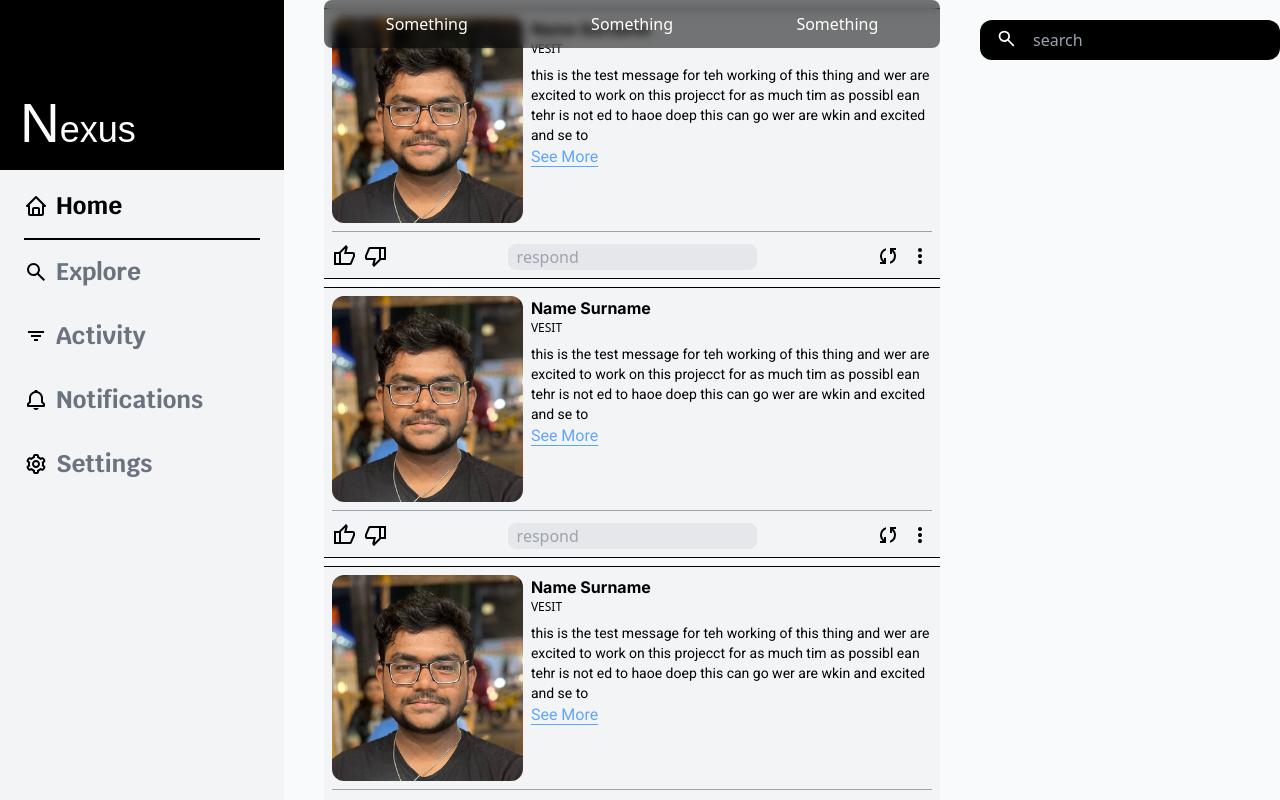
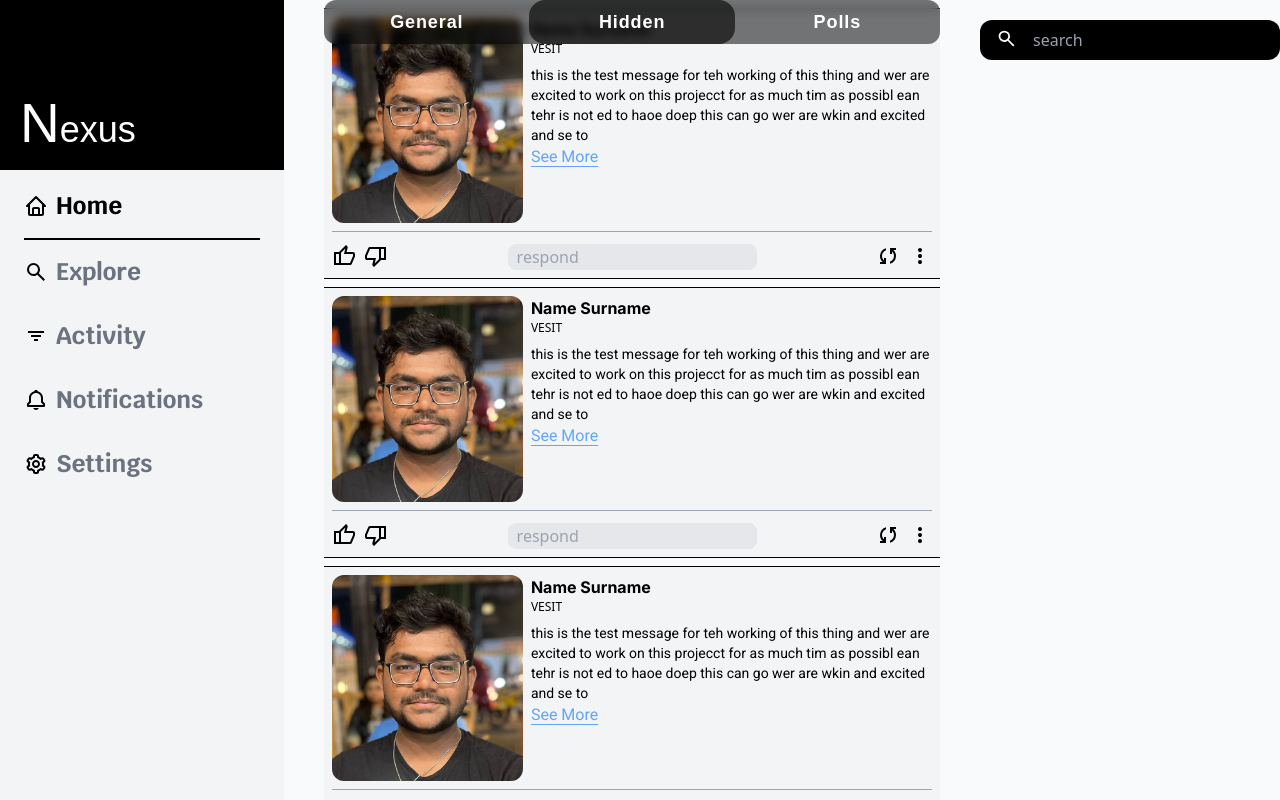
Before and after one commit to pankajrampawar/Nexus, a Next.js app in the folder client/: page /home in a window 1280 px wide. Built offline with nearby package versions, Linux system fonts and the light colour scheme; a web font is replaced by a local one.

Commit message:
fonts added to the top bar

```diff
--- a/client/app/globals.css
+++ b/client/app/globals.css
@@ -6,3 +6,7 @@
 .softBlack {
     background-color: rgba(0, 0, 0, 0.529);
 }
+
+.softDarkBlack {
+    background-color: rgba(0, 0, 0, 0.609);
+}
--- a/client/app/home/page.js
+++ b/client/app/home/page.js
@@ -5,7 +5,7 @@ import TopBar from "../ui/TopBar"
 export default function Home() {
     return (
         <main className="overflow-hidden h-full relative">
-            <div className="absolute text-white flex  gap-8 backdrop-blur-sm softBlack w-full rounded-lg">
+            <div className="absolute text-white flex  gap-8 backdrop-blur-sm softBlack w-full rounded-xl">
                 <TopBar/>
             </div>
             <div className="overflow-y-auto h-full">
--- a/client/app/ui/TopBar.js
+++ b/client/app/ui/TopBar.js
@@ -1,23 +1,25 @@
 'use client'
 
 import React from 'react'
+import { Kenia } from 'next/font/google'
+import { keania } from '../fonts'
 
 export default function TopBar() {
     return (
-        <div className="w-full h-full rounded-lg flex justify-between">
-            <div className='flex-1  flex justify-center items-center p-3'>
-                <div>
-                    Something
+        <div className={`w-full h-full rounded-xl flex justify-between font-semibold tracking-wider text-lg ${keania.className}`}>
+            <div className='flex-1  flex justify-center items-center p-2 cursor-pointer'>
+                <div className='cursor-pointer'>
+                    General
                 </div>
             </div>
-            <div className='flex-1  flex justify-center items-center p-3'>
+            <div className='flex-1  flex justify-center items-center p-2 softDarkBlack rounded-2xl cursor-pointer'>
                 <div>
-                    Something
+                    Hidden
                 </div>
             </div>
-            <div className='flex-1  flex justify-center items-center p-3'>
+            <div className='flex-1  flex justify-center items-center p-2 cursor-pointer'>
                 <div>
-                    Something
+                    Polls
                 </div>
             </div>
         </div>
```
